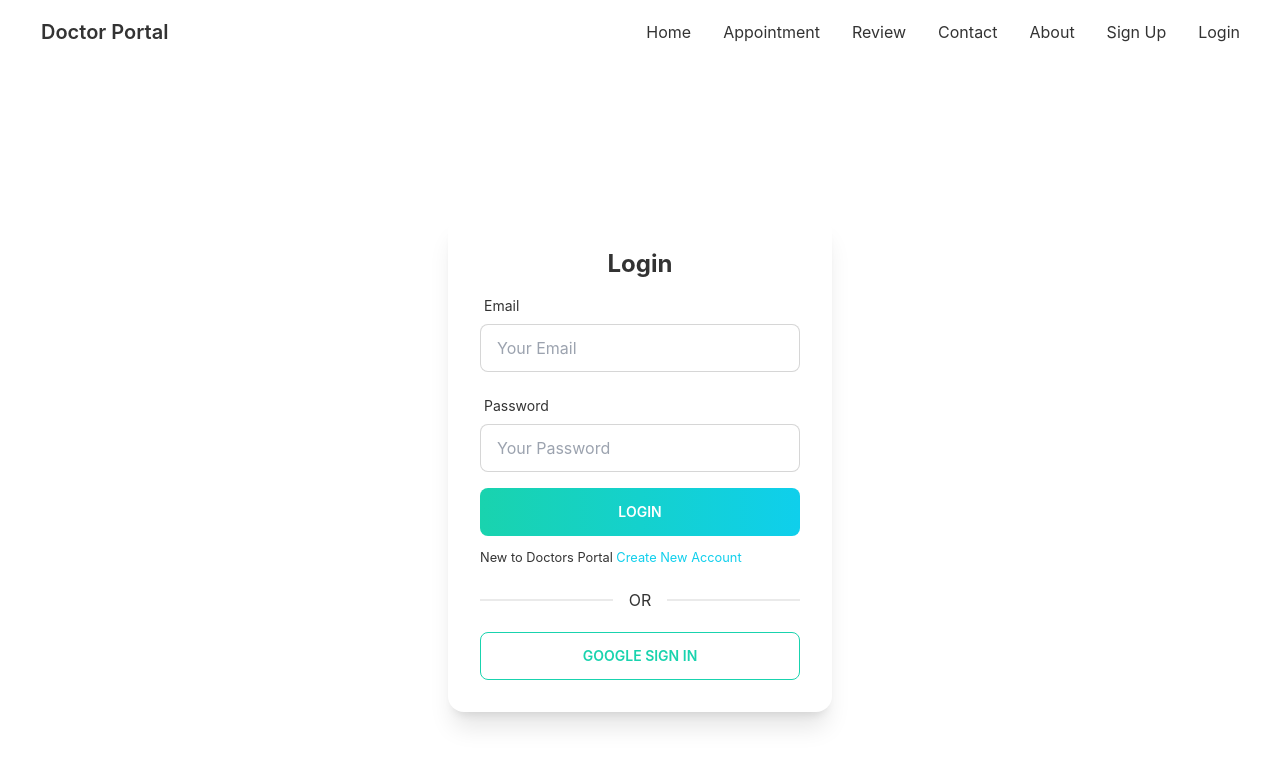
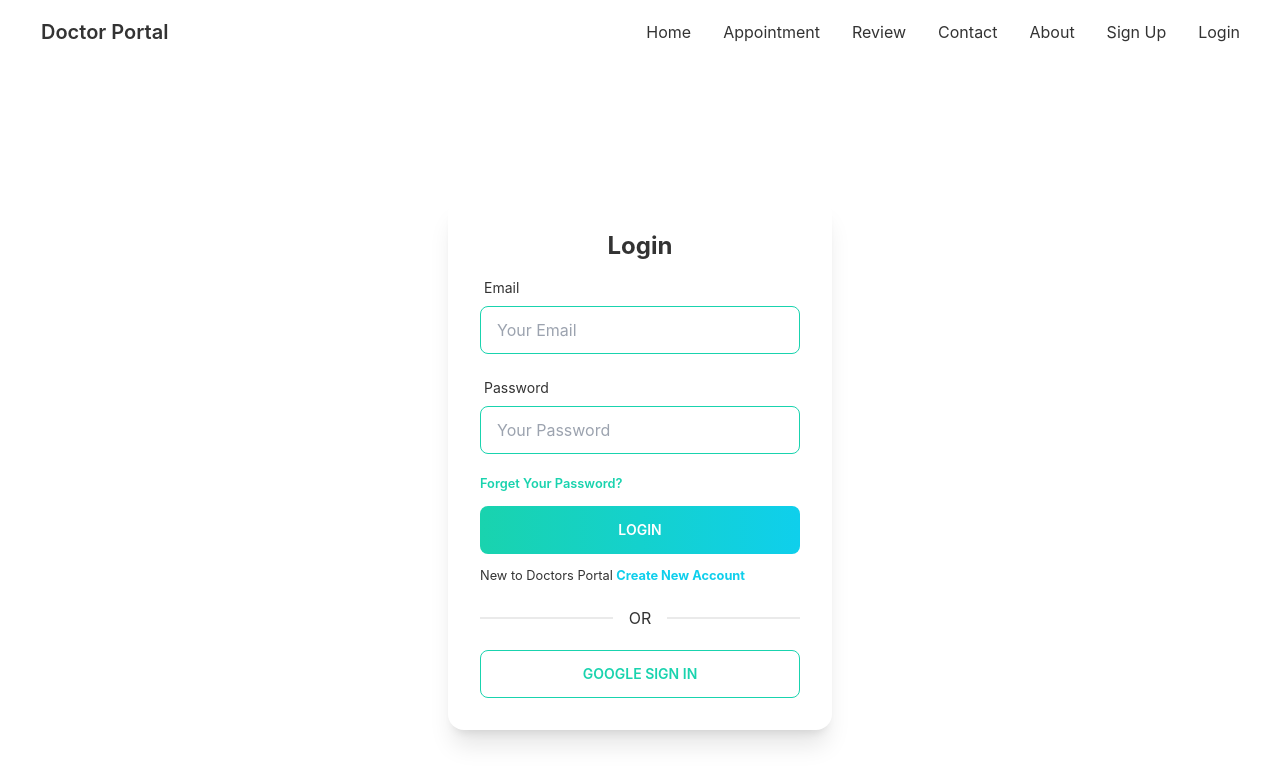
Before and after one commit to AkasHZamaN/doctor-portal-client-side, a React (Create React App) app: page /login in a window 1280 px wide. Shown: the top 784 px of the page. Built offline with nearby package versions, Linux system fonts and the light colour scheme; no server answers.

Commit message:
resetPass working

```diff
--- a/package.json
+++ b/package.json
@@ -16,6 +16,7 @@
     "react-hook-form": "^7.31.1",
     "react-router-dom": "^6.3.0",
     "react-scripts": "5.0.1",
+    "react-toastify": "^9.0.1",
     "web-vitals": "^2.1.4"
   },
   "scripts": {
--- a/src/App.js
+++ b/src/App.js
@@ -9,6 +9,9 @@ import Contact from './Pages/Contact/Contact';
 import Review from './Pages/Review/Review';
 import SignUP from './Pages/Login/SignUP';
 import RequireAuth from './Pages/Login/RequireAuth';
+import { ToastContainer } from 'react-toastify';
+import 'react-toastify/dist/ReactToastify.css';
+import ResetPass from './Pages/Login/ResetPass';
 
 function App() {
   return (
@@ -27,9 +30,10 @@ function App() {
         <Route path='/contact' element={<Contact></Contact>}></Route>
         <Route path='/about' element={<About></About>}></Route>
         <Route path='/signup' element={<SignUP></SignUP>}></Route>
+        <Route path='/resetPass' element={<ResetPass></ResetPass>}></Route>
         <Route path='/login' element={<Login></Login>}></Route>
       </Routes>
-
+      <ToastContainer />
     </div>
   );
 }
--- a/src/Pages/Login/Login.js
+++ b/src/Pages/Login/Login.js
@@ -1,39 +1,48 @@
 import React, { useEffect } from "react";
-import { useSignInWithEmailAndPassword, useSignInWithGoogle } from "react-firebase-hooks/auth";
+import {
+  useSignInWithEmailAndPassword,
+  useSignInWithGoogle,
+} from "react-firebase-hooks/auth";
 import auth from "../../firebase.init";
 import { useForm } from "react-hook-form";
 import Loading from "../Shared/Loading";
 import { Link, useLocation, useNavigate } from "react-router-dom";
 
+
 const Login = () => {
-    const {register,formState: { errors }, handleSubmit,} = useForm();
+  const { register,formState: { errors },handleSubmit,} = useForm();
 
   const [signInWithGoogle, gUser, gLoading, gError] = useSignInWithGoogle(auth);
   const [signInWithEmailAndPassword, user, loading, error] =
     useSignInWithEmailAndPassword(auth);
+
 
   let signInError;
   const navigate = useNavigate();
   const location = useLocation();
   let from = location.state?.from?.pathname || "/";
 
-    useEffect( ()=>{
+  useEffect(() => {
     if (gUser || user) {
       navigate(from, { replace: true });
     }
-    },[user, gUser, from, navigate])
+  }, [user, gUser, from, navigate]);
 
-    if(loading || gLoading){
-      return <Loading></Loading>
+  if (loading || gLoading) {
+    return <Loading></Loading>;
   }
 
-    if(error || gError){
-        signInError = <p className="text-red-500 pb-2"><small>{error?.message || gError?.message}</small></p>
+  if (error || gError) {
+    signInError = (
+      <p className="text-red-500 pb-2">
+        <small>{error?.message || gError?.message}</small>
+      </p>
+    );
   }
 
   const onSubmit = (data) => {
     // console.log(data);
-    signInWithEmailAndPassword(data.email, data.password)
+    signInWithEmailAndPassword(data.email, data.password);
   };
 
 
@@ -43,6 +52,7 @@ const Login = () => {
       <div className="card w-96 bg-base-100 shadow-xl">
         <div className="card-body">
           <h2 className="text-center text-2xl font-bold">Login</h2>
+
           <form onSubmit={handleSubmit(onSubmit)}>
             <div className="form-control w-full max-w-xs">
               <label className="label">
@@ -50,8 +60,10 @@ const Login = () => {
               </label>
               <input
                 type="email"
+                name="email"
+                id="email"
                 placeholder="Your Email"
-                className="input input-bordered w-full max-w-xs"
+                className="input input-bordered input-secondary w-full max-w-xs"
                 {...register("email", {
                   required: {
                     value: true,
@@ -83,8 +95,10 @@ const Login = () => {
               </label>
               <input
                 type="password"
+                name="password"
+                id="password"
                 placeholder="Your Password"
-                className="input input-bordered w-full max-w-xs"
+                className="input input-bordered input-secondary w-full max-w-xs"
                 {...register("password", {
                   required: {
                     value: true,
@@ -109,6 +123,9 @@ const Login = () => {
                 )}
               </label>
             </div>
+
+            <small><Link to={'/resetPass'}><button className="text-secondary font-semibold mb-3">Forget Your Password?</button></Link></small>
+
             {/* error handle text down */}
             {signInError}
             <input
@@ -118,7 +135,14 @@ const Login = () => {
             />
           </form>
 
-          <p><small>New to Doctors Portal <Link className="text-primary" to="/register">Create New Account</Link></small></p>
+          <p>
+            <small>
+              New to Doctors Portal{" "}
+              <Link className="text-primary font-bold" to="/signup">
+                Create New Account
+              </Link>
+            </small>
+          </p>
 
           <div className="divider">OR</div>
           <button
--- /dev/null
+++ b/src/Pages/Login/ResetPass.js
@@ -0,0 +1,57 @@
+import React, { useRef } from "react";
+import { useSendPasswordResetEmail } from 'react-firebase-hooks/auth';
+import { toast } from "react-toastify";
+import auth from "../../firebase.init";
+import Loading from '../Shared/Loading';
+
+const ResetPass = () => {
+    const emailRef = useRef('');
+    const [sendPasswordResetEmail, sending] = useSendPasswordResetEmail(
+      auth
+    );
+
+    const resetPassword = async () =>{
+      const email = emailRef.current.value;
+      await sendPasswordResetEmail(email);
+      if(email){
+        toast('Please check your Eamil !');
+      }
+      else{
+        toast('Enter your Email !')
+      }
+    }
+
+    if(sending){
+      return <Loading></Loading>
+    }
+
+  return (
+    <div className="flex h-screen justify-center items-center">
+      <div className="card w-96 bg-base-100 shadow-xl">
+        <div className="card-body">
+          <h2 className="text-2xl font-semibold">Reset Password</h2>
+
+            <div className="form-control w-full max-w-xs">
+                <label className="label">
+                    <span className="label-text">Email</span>
+                </label>
+                <input ref={emailRef} type="email" name="email" placeholder="Enter Email" className="input input-bordered input-secondary w-full max-w-xs" />
+            </div>
+
+            <div className="form-control w-full max-w-xs">
+                <label className="label">
+                    <span className="label-text">Password</span>
+                </label>
+                <input type="password" name="password" placeholder="Enter Password" className="input input-bordered input-secondary  w-full max-w-xs" />
+            </div>
+
+          <div className="card-actions justify-end mt-10">
+            <button onClick={resetPassword} className="btn border-0 text-white bg-gradient-to-r from-secondary to-primary w-full max-w-xs">Send Link</button>
+          </div>
+        </div>
+      </div>
+    </div>
+  );
+};
+
+export default ResetPass;
--- a/src/Pages/Login/SignUP.js
+++ b/src/Pages/Login/SignUP.js
@@ -1,4 +1,4 @@
-import React from 'react';
+import React, { useEffect } from 'react';
 import {
     useCreateUserWithEmailAndPassword,
   useSignInWithGoogle,
@@ -8,14 +8,24 @@ import auth from "../../firebase.init";
 import { useForm } from "react-hook-form";
 import Loading from "../Shared/Loading";
 import { Link, useNavigate } from "react-router-dom";
+// import { sendEmailVerification } from 'firebase/auth';
 
 const SignUP = () => {
     const {register,formState: { errors },handleSubmit,} = useForm();
   const [signInWithGoogle, gUser, gLoading, gError] = useSignInWithGoogle(auth);
+
   const [createUserWithEmailAndPassword, user, loading, error] =
-    useCreateUserWithEmailAndPassword(auth);
+    useCreateUserWithEmailAndPassword(auth,  { sendEmailVerification: true });
+
   const [updateProfile, updating, updateError] = useUpdateProfile(auth);
   const navigate = useNavigate();
+
+  useEffect( ()=>{
+    if (gUser || user) {
+      console.log("google sign in: ", user, gUser);
+      navigate('/appointment')
+    }
+  },[gUser, user, navigate])
 
   if (loading || gLoading || updating) {
     return <Loading></Loading>;
@@ -30,10 +40,7 @@ const SignUP = () => {
     );
   }
 
-  if (gUser || user) {
-    console.log("google sign in: ", user, gUser);
-    navigate('/appointment')
-  }
+
   const onSubmit = async(data) => {
     // console.log(data);
     await createUserWithEmailAndPassword(data.email, data.password);
@@ -53,7 +60,7 @@ const SignUP = () => {
               <input
                 type="text"
                 placeholder="Your Name"
-                className="input input-bordered w-full max-w-xs"
+                className="input input-bordered input-secondary w-full max-w-xs"
                 {...register("name", {
                   required: {
                     value: true,
@@ -77,7 +84,7 @@ const SignUP = () => {
               <input
                 type="email"
                 placeholder="Your Email"
-                className="input input-bordered w-full max-w-xs"
+                className="input input-bordered input-secondary w-full max-w-xs"
                 {...register("email", {
                   required: {
                     value: true,
@@ -110,7 +117,7 @@ const SignUP = () => {
               <input
                 type="password"
                 placeholder="Your Password"
-                className="input input-bordered w-full max-w-xs"
+                className="input input-bordered input-secondary w-full max-w-xs"
                 {...register("password", {
                   required: {
                     value: true,
@@ -147,7 +154,7 @@ const SignUP = () => {
           <p>
             <small>
               Allready have an account?{" "}
-              <Link className="text-primary" to="/signup">
+              <Link className="text-primary" to="/login">
                 Please Login
               </Link>
             </small>
```
Also changed, not shown: 1 other file (tests, documents, lock files or other folders). Lines whose indentation alone changed are shown as unchanged.
